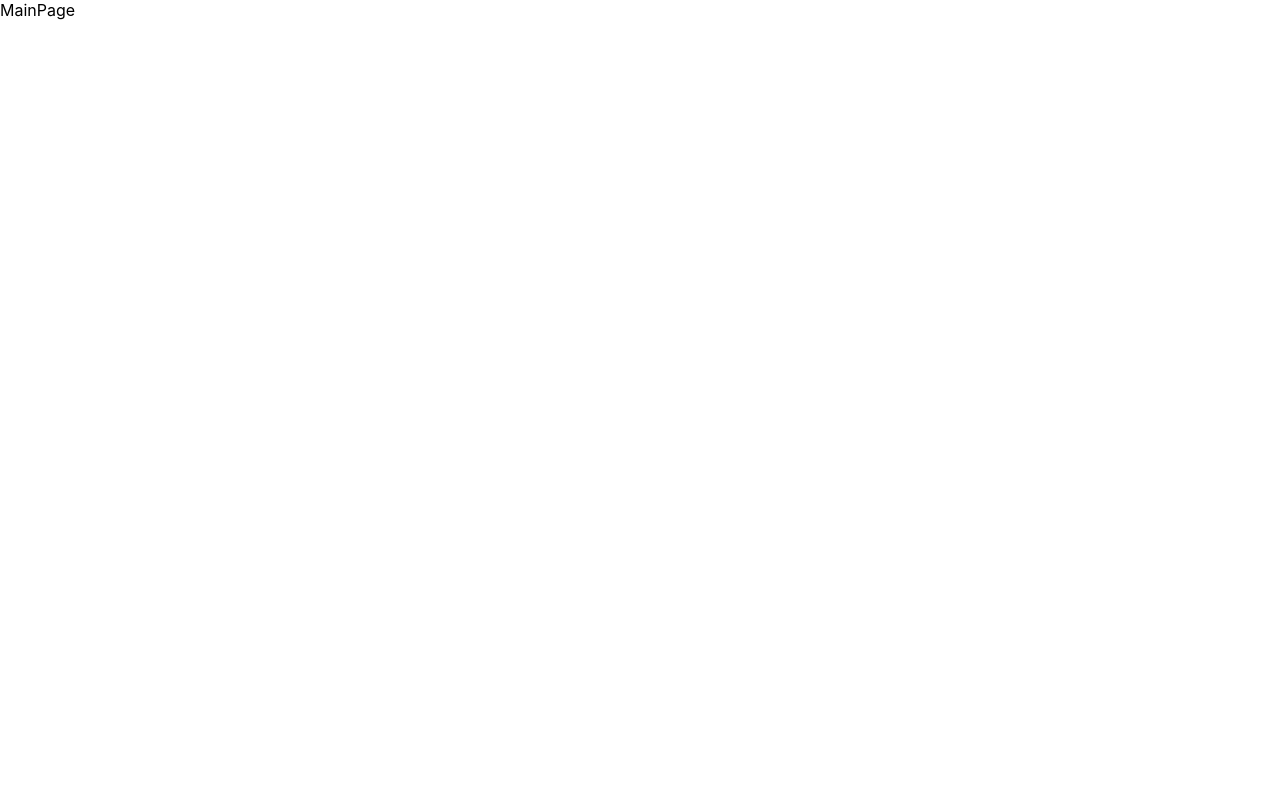
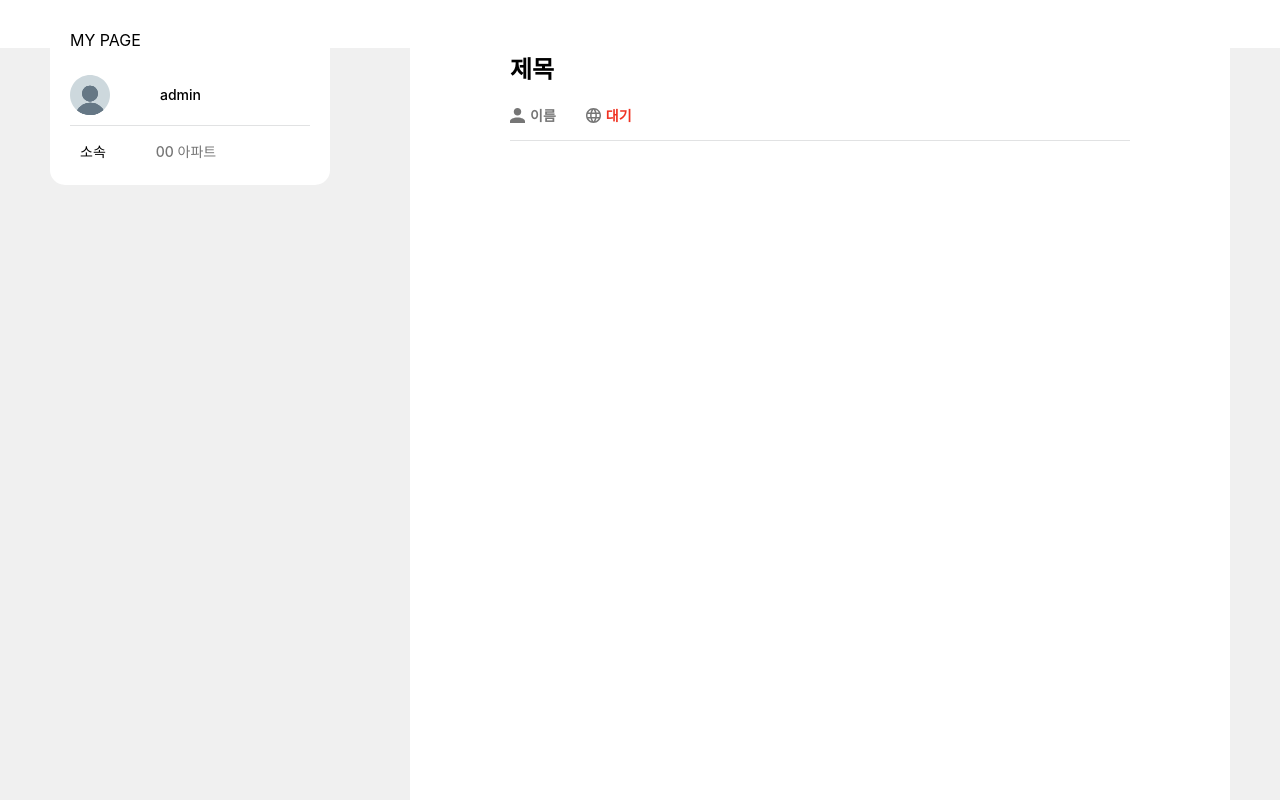
Before and after one commit to DSM-SDS/SDS_ADMIN_FE, a React (Create React App) app in the folder sds/: page /main in a window 1280 px wide. Built offline with nearby package versions, Linux system fonts and the light colour scheme.

Commit message:
📑 :: Main page 퍼블리싱

```diff
--- /dev/null
+++ b/sds/src/assets/icon/Human.jsx
@@ -0,0 +1,10 @@
+const Human = (props) => {
+    return (
+<svg width="15" height="15" viewBox="0 0 15 15" fill="none" xmlns="http://www.w3.org/2000/svg">
+<path d="M7.5 0C8.49456 0 9.44839 0.395088 10.1517 1.09835C10.8549 1.80161 11.25 2.75544 11.25 3.75C11.25 4.74456 10.8549 5.69839 10.1517 6.40165C9.44839 7.10491 8.49456 7.5 7.5 7.5C6.50544 7.5 5.55161 7.10491 4.84835 6.40165C4.14509 5.69839 3.75 4.74456 3.75 3.75C3.75 2.75544 4.14509 1.80161 4.84835 1.09835C5.55161 0.395088 6.50544 0 7.5 0ZM7.5 9.375C11.6438 9.375 15 11.0531 15 13.125V15H0V13.125C0 11.0531 3.35625 9.375 7.5 9.375Z" fill="#767676"/>
+</svg>
+
+    );
+  };
+
+  export default Human;
--- /dev/null
+++ b/sds/src/assets/icon/Profile.jsx
@@ -0,0 +1,15 @@
+const Profile = (props) => {
+    return (
+    <svg width="40" height="40" viewBox="0 0 40 40" fill="none" xmlns="http://www.w3.org/2000/svg">
+    <path d="M40 20C40 31.0457 31.0457 40 20 40C8.9543 40 0 31.0457 0 20C0 8.9543 8.9543 0 20 0C31.0457 0 40 8.9543 40 20Z" fill="#CDD8DD"/>
+    <path d="M27.857 18.5716C27.857 22.911 24.3393 26.4288 19.9999 26.4288C15.6605 26.4288 12.1428 22.911 12.1428 18.5716C12.1428 14.2323 15.6605 10.7145 19.9999 10.7145C24.3393 10.7145 27.857 14.2323 27.857 18.5716Z" fill="#657785"/>
+    <path d="M27.857 18.5716C27.857 22.911 24.3393 26.4288 19.9999 26.4288C15.6605 26.4288 12.1428 22.911 12.1428 18.5716C12.1428 14.2323 15.6605 10.7145 19.9999 10.7145C24.3393 10.7145 27.857 14.2323 27.857 18.5716Z" fill="#657785"/>
+    <path d="M27.857 18.5716C27.857 22.911 24.3393 26.4288 19.9999 26.4288C15.6605 26.4288 12.1428 22.911 12.1428 18.5716C12.1428 14.2323 15.6605 10.7145 19.9999 10.7145C24.3393 10.7145 27.857 14.2323 27.857 18.5716Z" fill="#657785"/>
+    <path d="M7.16903 35.3422C9.8509 30.8593 14.7536 27.858 20.3573 27.858C25.7919 27.858 30.567 30.6808 33.2967 34.9402C29.7627 38.0876 25.1047 40 20 40C15.1165 40 10.6418 38.2497 7.16903 35.3422Z" fill="#657785"/>
+    <path d="M7.16903 35.3422C9.8509 30.8593 14.7536 27.858 20.3573 27.858C25.7919 27.858 30.567 30.6808 33.2967 34.9402C29.7627 38.0876 25.1047 40 20 40C15.1165 40 10.6418 38.2497 7.16903 35.3422Z" fill="#657785"/>
+    <path d="M7.16903 35.3422C9.8509 30.8593 14.7536 27.858 20.3573 27.858C25.7919 27.858 30.567 30.6808 33.2967 34.9402C29.7627 38.0876 25.1047 40 20 40C15.1165 40 10.6418 38.2497 7.16903 35.3422Z" fill="#657785"/>
+    </svg>
+    );
+  };
+
+  export default Profile;
--- /dev/null
+++ b/sds/src/assets/icon/State.jsx
@@ -0,0 +1,9 @@
+const State = (props) => {
+    return (
+<svg width="15" height="15" viewBox="0 0 15 15" fill="none" xmlns="http://www.w3.org/2000/svg">
+<path d="M7.4925 0C3.3525 0 0 3.36 0 7.5C0 11.64 3.3525 15 7.4925 15C11.64 15 15 11.64 15 7.5C15 3.36 11.64 0 7.4925 0ZM12.69 4.5H10.4775C10.2375 3.5625 9.8925 2.6625 9.4425 1.83C10.8225 2.3025 11.97 3.2625 12.69 4.5ZM7.5 1.53C8.1225 2.43 8.61 3.4275 8.9325 4.5H6.0675C6.39 3.4275 6.8775 2.43 7.5 1.53ZM1.695 9C1.575 8.52 1.5 8.0175 1.5 7.5C1.5 6.9825 1.575 6.48 1.695 6H4.23C4.17 6.495 4.125 6.99 4.125 7.5C4.125 8.01 4.17 8.505 4.23 9H1.695ZM2.31 10.5H4.5225C4.7625 11.4375 5.1075 12.3375 5.5575 13.17C4.1775 12.6975 3.03 11.745 2.31 10.5ZM4.5225 4.5H2.31C3.03 3.255 4.1775 2.3025 5.5575 1.83C5.1075 2.6625 4.7625 3.5625 4.5225 4.5ZM7.5 13.47C6.8775 12.57 6.39 11.5725 6.0675 10.5H8.9325C8.61 11.5725 8.1225 12.57 7.5 13.47ZM9.255 9H5.745C5.6775 8.505 5.625 8.01 5.625 7.5C5.625 6.99 5.6775 6.4875 5.745 6H9.255C9.3225 6.4875 9.375 6.99 9.375 7.5C9.375 8.01 9.3225 8.505 9.255 9ZM9.4425 13.17C9.8925 12.3375 10.2375 11.4375 10.4775 10.5H12.69C11.97 11.7375 10.8225 12.6975 9.4425 13.17ZM10.77 9C10.83 8.505 10.875 8.01 10.875 7.5C10.875 6.99 10.83 6.495 10.77 6H13.305C13.425 6.48 13.5 6.9825 13.5 7.5C13.5 8.0175 13.425 8.52 13.305 9H10.77Z" fill="#767676"/>
+</svg>
+    );
+  };
+
+  export default State;
--- a/sds/src/components/Header/index.jsx
+++ b/sds/src/components/Header/index.jsx
@@ -0,0 +1,20 @@
+import React, { useState, useEffect } from "react";
+import axios from "axios";
+import { styled } from "styled-components";
+import { color } from "../../styles/theme";
+
+function Header() {
+
+  return (
+    <Container></Container>
+  );
+}
+
+const Container = styled.div`
+	width: 100%;
+	height: 6vh;
+    background-color: ${color.White};
+`;
+
+
+export default Header;
--- a/sds/src/pages/Main/index.jsx
+++ b/sds/src/pages/Main/index.jsx
@@ -3,11 +3,155 @@ import axios from "axios";
 import { styled } from "styled-components";
 import { color } from "../../styles/theme";
 
+import Header from "../../components/Header";
+import Profile from "../../assets/icon/Profile";
+import Human from "../../assets/icon/Human";
+import StateIcon from "../../assets/icon/State";
+
 function MainPage() {
 
   return (
-    <>MainPage</>
+    <>
+      <Header />
+      <Container>
+        <Box>
+          <UserContainer>
+            <Label>MY PAGE</Label>
+            <TextDiv>
+              <Profile></Profile>
+              <Text>admin</Text>
+            </TextDiv>
+            <TextBottom>
+              <Text>소속</Text>
+              <TextGray>00 아파트</TextGray>
+            </TextBottom>
+          </UserContainer>
+          <DataContainer>
+            <DataColumn>
+              <Title>제목</Title>
+              <DataDiv>
+                <TagDiv>
+                  <Human />
+                  <Tag>이름</Tag>
+                </TagDiv>
+                <TagDiv>
+                  <StateIcon />
+                  <State>대기</State>
+                </TagDiv>
+              </DataDiv>
+            </DataColumn>
+          </DataContainer>
+        </Box>
+      </Container>
+    </>
   );
 }
 
+const Container = styled.div`
+	width: 100%;
+	height: 94vh;
+  background-color: ${color.Gray[0]};
+  display: flex;
+  align-items: flex-end;
+  justify-content: center;
+`;
+
+const Box = styled.div`
+  display: flex;
+  align-items: flex-start;
+  justify-content: center;
+  gap: 80px;
+`;
+
+const UserContainer = styled.div`
+  width: 240px;
+  height: 140px;
+  background-color: ${color.White};
+  border-radius: 15px;
+  padding: 20px;
+  display: flex;
+  flex-direction: column;
+  justify-content: center;
+  row-gap: 15px;
+`;
+
+const DataContainer = styled.div`
+  width: 820px;
+  height: 750px;
+  background-color: ${color.White};
+  border-radius: 15px 15px 0px 0px;
+  display: flex;
+  justify-content: center;
+  padding-top: 45px;
+`;
+
+const Label = styled.div`
+  font-size: 16px;
+  font-weight: bold,
+`;
+
+const Text = styled.div`
+  font-size: 14px;
+  font-weight: 500;
+  color: ${color.Black};
+`;
+
+const TextGray = styled.div`
+  font-size: 14px;
+  font-weight: 500;
+  color: ${color.Gray[2]};
+`;
+
+const TextDiv = styled.div`
+  width: 240px;
+  height: 60px;
+  display: flex;
+  align-items: center;
+  gap: 50px;
+  border-bottom: solid 1px ${color.Gray[1]};
+`;
+
+const TextBottom = styled.div`
+  display: flex;
+  align-items: center;
+  gap: 50px;
+  margin-left: 10px;
+`;
+
+const DataColumn = styled.div`
+  width: 620px;
+  height: 90px;
+  border-bottom: solid 1px ${color.Gray[1]};
+`
+
+const Title = styled.div`
+  font-size: 24px;
+  font-weight: bold;
+  color: ${color.Black};
+  margin-bottom: 20px;
+`;
+
+const Tag = styled.div`
+  font-size: 14px;
+  font-weight: 600;
+  color: ${color.Gray[2]};
+`;
+
+const State = styled.div`
+  font-size: 14px;
+  font-weight: 600;
+  color: ${color.Red[3]};
+`
+
+const DataDiv = styled.div`
+  display: flex;
+  gap: 30px;
+`
+
+const TagDiv = styled.div`
+  display: flex;
+  gap: 5px;
+  align-items: center;
+`
+
 export default MainPage;
--- a/sds/src/styles/theme.js
+++ b/sds/src/styles/theme.js
@@ -1,7 +1,7 @@
 export const color = {
     Red: ["#F4AFA7","#EF7B71" ,"#F05141", "#F03222"],
     White: "#FFFFFF",
-    Gray: ["#E1E2E3", "#767676"],
+    Gray: ["#F0F0F0", "#E1E2E3", "#767676"],
     Black: "191C1B",
     Green: "#36AF51"
 };
```
